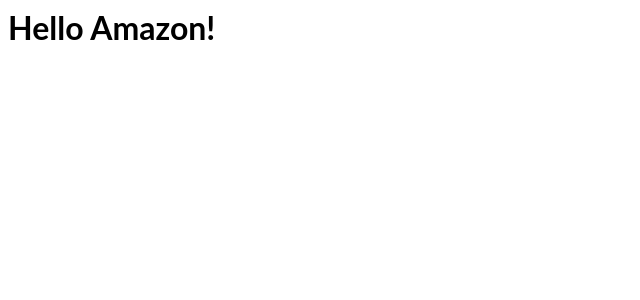
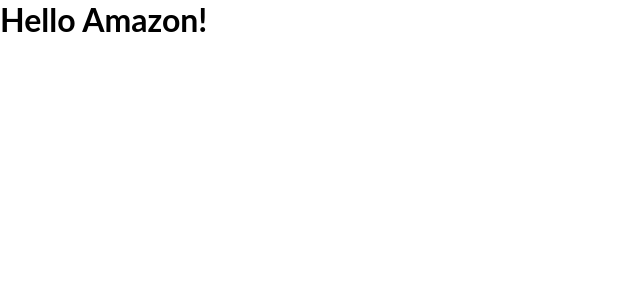
Before and after one commit to Rasaniya/react-amazon, a React (Create React App) app: page / in a window 1280 px wide. Shown: the top 300 px of the page, without its empty margins (0-640 px from the left). Built offline with nearby package versions, Linux system fonts and the light colour scheme.

Commit message:
clean setup

```diff
--- a/src/style.css
+++ b/src/style.css
@@ -1,3 +1,9 @@
-h1, p {
+h1,
+p {
   font-family: Lato;
 }
+
+* {
+  margin: 0;
+  padding: 0;
+}
```
